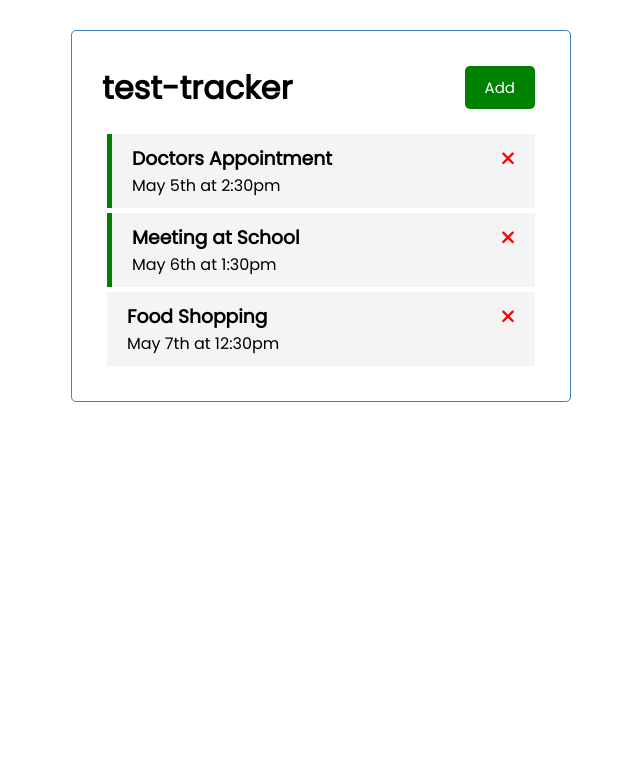
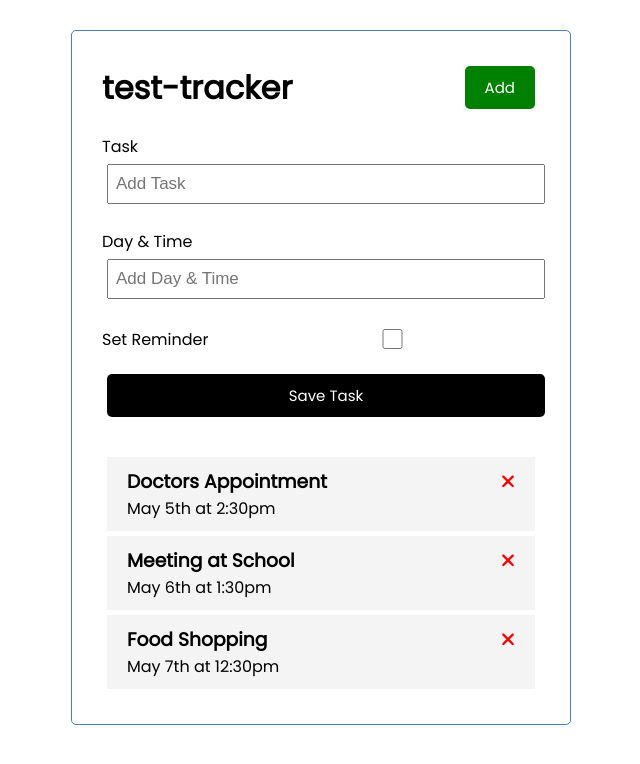
Before and after one commit to 33uyvince/Test-tracker, an Angular app: page / in a window 1280 px wide. Shown: the top 764 px of the page, without its empty margins (319-959 px from the left). Built offline with nearby package versions, Linux system fonts and the light colour scheme; data requests are answered from the project's data file.

Commit message:
added add-task button

```diff
--- a/db.json
+++ b/db.json
@@ -4,13 +4,13 @@
       "id": 1,
       "text": "Doctors Appointment",
       "day": "May 5th at 2:30pm",
-      "reminder": true
+      "reminder": false
     },
     {
       "id": 2,
       "text": "Meeting at School",
       "day": "May 6th at 1:30pm",
-      "reminder": true
+      "reminder": false
     },
     {
       "id": 3,
--- /dev/null
+++ b/src/app/components/add-task/add-task.component.css
@@ -0,0 +1,3 @@
+.add-form {
+  margin-bottom: 40px;
+}
--- /dev/null
+++ b/src/app/components/add-task/add-task.component.html
@@ -0,0 +1,34 @@
+<form class="add-form" [formGroup]="taskForm" (ngSubmit)="submit()">
+  <div class="form-control">
+    <label for="text">Task</label>
+    <input
+      formControlName="text"
+      type="text"
+      name="text"
+      id="text"
+      placeholder="Add Task"
+    />
+  </div>
+
+  <div class="form-control">
+    <label for="day">Day & Time</label>
+    <input
+      formControlName="day"
+      type="text"
+      name="day"
+      id="day"
+      placeholder="Add Day & Time"
+    />
+  </div>
+
+  <div class="form-control form-control-check">
+    <label for="reminder">Set Reminder</label>
+    <input
+      formControlName="reminder"
+      type="checkbox"
+      name="reminder"
+      id="reminder"
+    />
+  </div>
+  <button type="submit" class="btn btn-block">Save Task</button>
+</form>
--- /dev/null
+++ b/src/app/components/add-task/add-task.component.ts
@@ -0,0 +1,31 @@
+import { Component, EventEmitter, Output } from '@angular/core';
+import { FormControl, FormGroup, Validators } from '@angular/forms';
+import { Task } from 'src/app/Task';
+
+@Component({
+  selector: 'app-add-task',
+  templateUrl: './add-task.component.html',
+  styleUrls: ['./add-task.component.css'],
+})
+export class AddTaskComponent {
+  @Output() onAddTask = new EventEmitter<Task>();
+
+  taskForm = new FormGroup({
+    text: new FormControl<string>('', [Validators.required]),
+    day: new FormControl<string>('', [Validators.required]),
+    reminder: new FormControl<boolean>(false),
+  });
+
+  submit() {
+    const value = this.taskForm.value;
+    if (!value.text) {
+      alert('add text');
+      return;
+    }
+    if (this.taskForm.invalid) {
+      return;
+    }
+    this.onAddTask.emit(value as Task);
+    this.taskForm.reset();
+  }
+}
--- a/src/app/components/tasks/tasks.component.html
+++ b/src/app/components/tasks/tasks.component.html
@@ -1,3 +1,4 @@
+<app-add-task (onAddTask)="addTask($event)"></app-add-task>
 <app-task-item
   *ngFor="let task of tasks"
   [task]="task"
--- a/src/app/components/tasks/tasks.component.ts
+++ b/src/app/components/tasks/tasks.component.ts
@@ -28,4 +28,8 @@
     task.reminder = !task.reminder;
     this.taskService.updateTaskReminder(task).subscribe();
   }
+
+  addTask(task: Task) {
+    this.taskService.addTask(task).subscribe((task) => this.tasks.push(task));
+  }
 }
--- a/src/app/services/task.service.ts
+++ b/src/app/services/task.service.ts
@@ -31,4 +31,8 @@
     const url = `${this.apiUrl}/${task.id}`;
     return this.http.put<Task>(url, task, httpOptions);
   }
+
+  addTask(task: Task): Observable<Task> {
+    return this.http.post<Task>(this.apiUrl, task, httpOptions);
+  }
 }
```
Also changed, not shown: src/app/app.module.ts (+9 -1 lines), 1 other file (tests, documents, lock files or other folders).
